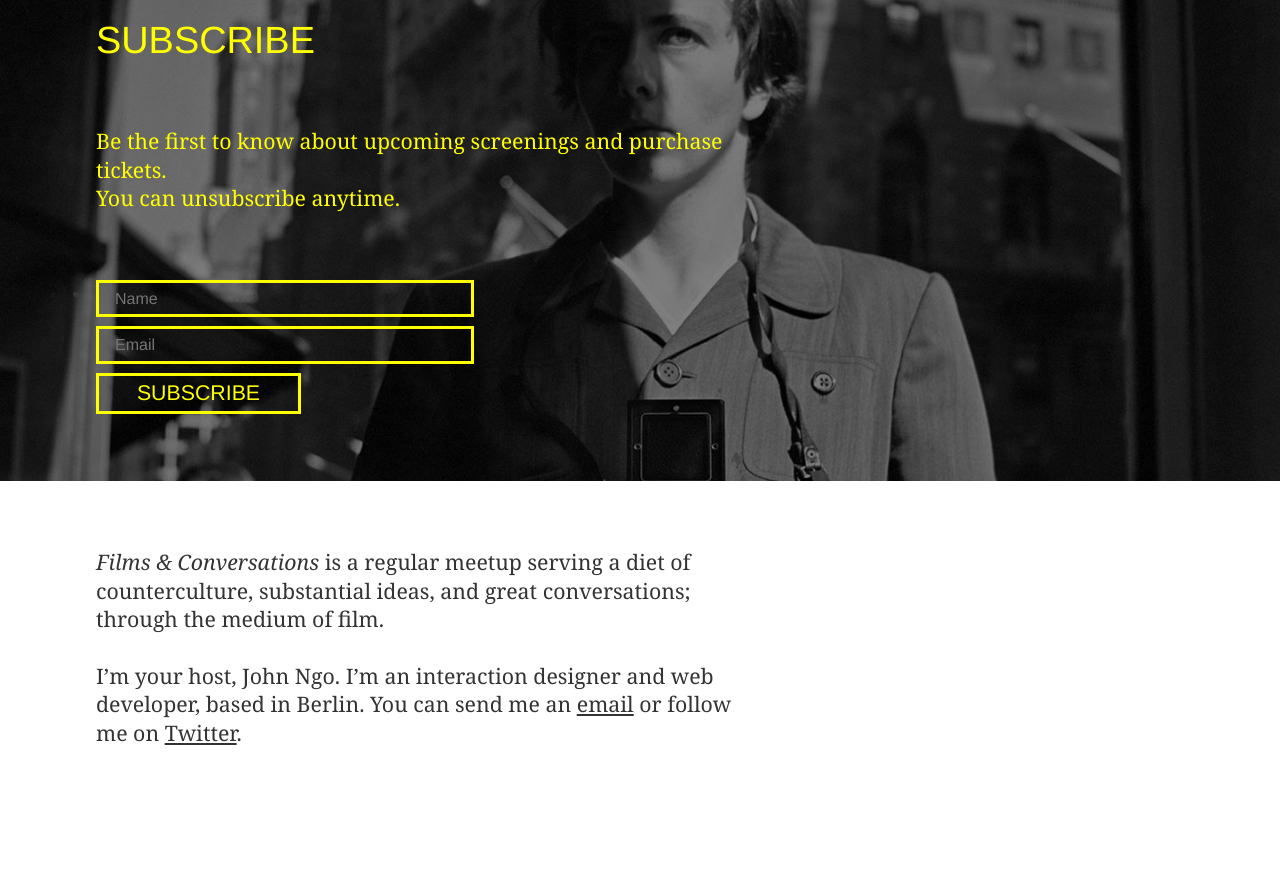
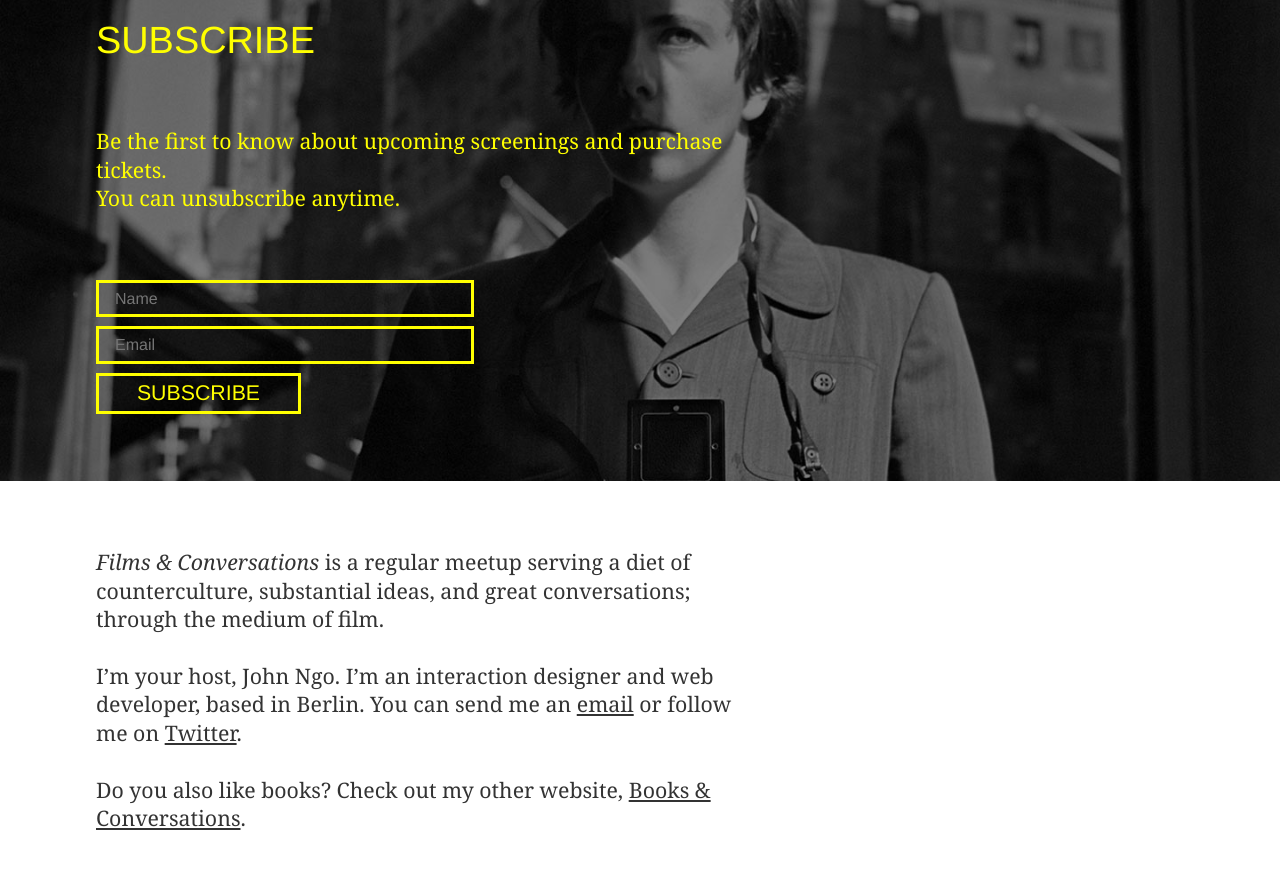
Before and after one commit to smallepic/films-and-conversations, a Jekyll site: the page built from index.html, in a window 1280 px wide and 900 px high, scrolled down 2970 px. Shown: the top 869 px of the window. Built offline with Jekyll 4.4.1, drawn with Linux system fonts in a browser that asks for light colours; before the commit the page ends 3785 px from its top, so only the background shows below that.

Commit message:
Updated footer to include Books & Conversations link.

```diff
--- a/_includes/footer.html
+++ b/_includes/footer.html
@@ -1,4 +1,5 @@
 <footer id="about" class="section-container footer">
   <p><em>Films &amp; Conversations</em> is a regular meetup serving a diet of counterculture, substantial ideas, and great conversations; through the medium of film.</p>
   <p>I&rsquo;m your host, John Ngo.  I’m an interaction designer and web developer, based in Berlin.  You can send me an <a href="mailto:&#106;&#111;&#104;&#110;&#064;&#115;&#109;&#097;&#108;&#108;&#101;&#112;&#105;&#099;&#046;&#099;&#111;&#109;">email</a> or follow me on <a href="https://twitter.com/jngo">Twitter</a>.</p>
+  <p>Do you also like books?  Check out my other website, <a href="http://booksandconversations.com/">Books &amp; Conversations</a>.</p>
 </footer>
```
